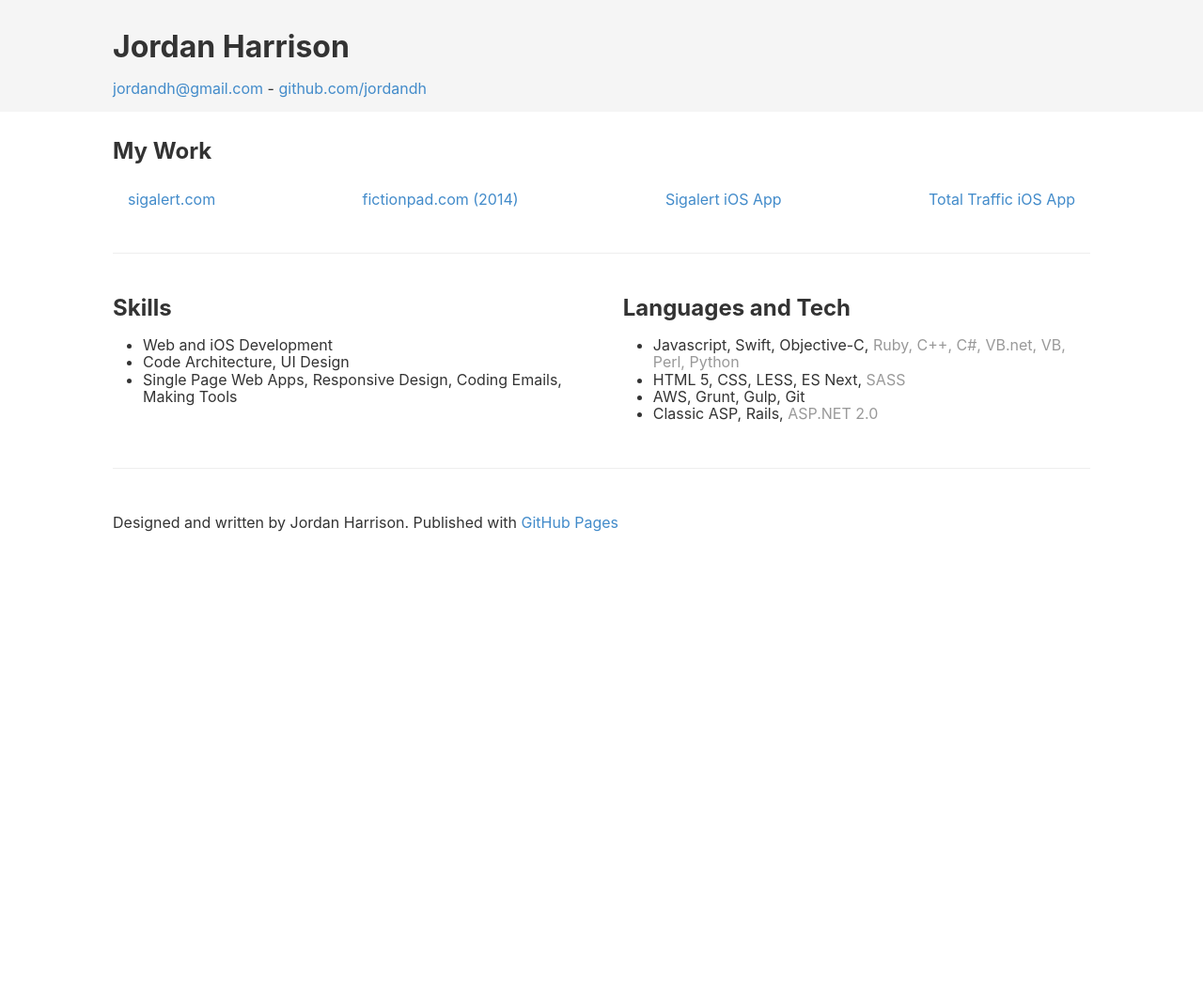
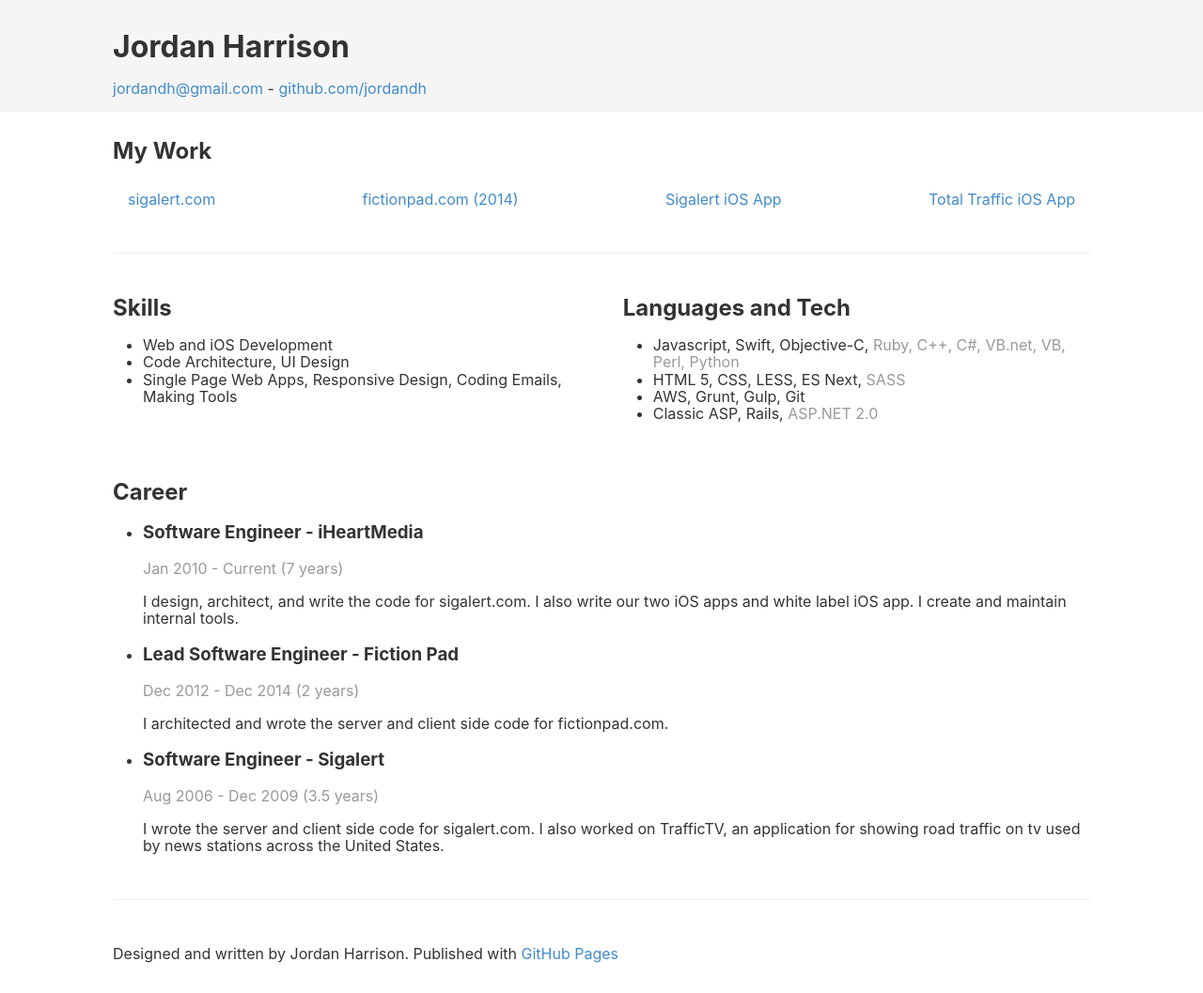
Before and after one commit to jordandh/resume, a Jekyll site: the page built from README.md, in a window 1280 px wide. Shown: the whole page at 94% size. Built offline with Jekyll 4.4.1, drawn with Linux system fonts in a browser that asks for light colours; our own code applies the rules of GitHub Pages for plain Markdown files; before the commit the page ends 900 px from its top, so only the background shows below that.

Commit message:
Update default.html

```diff
--- a/_layouts/default.html
+++ b/_layouts/default.html
@@ -60,6 +60,41 @@
         </section>
       </div>
 
+      <section>
+        <h2>Career</h2>
+        <ul class="career-list">
+          <li>
+            <h3>Software Engineer - iHeartMedia</h3>
+            <p class="text-muted">
+              Jan 2010 - Current (7 years)
+            </p>
+            <p>
+              I design, architect, and write the code for sigalert.com. I also write our two iOS apps and white label iOS app. I create and maintain internal tools.
+            </p>
+          </li>
+
+          <li>
+            <h3>Lead Software Engineer - Fiction Pad</h3>
+            <p class="text-muted">
+              Dec 2012 - Dec 2014 (2 years)
+            </p>
+            <p>
+              I architected and wrote the server and client side code for fictionpad.com.
+            </p>
+          </li>
+
+          <li>
+            <h3>Software Engineer - Sigalert</h3>
+            <p class="text-muted">
+              Aug 2006 - Dec 2009 (3.5 years)
+            </p>
+            <p>
+              I wrote the server and client side code for sigalert.com. I also worked on TrafficTV, an application for showing road traffic on tv used by news stations across the United States.
+            </p>
+          </li>
+        </ul>
+      </section>
+
       <hr>
     </main>
 
```
